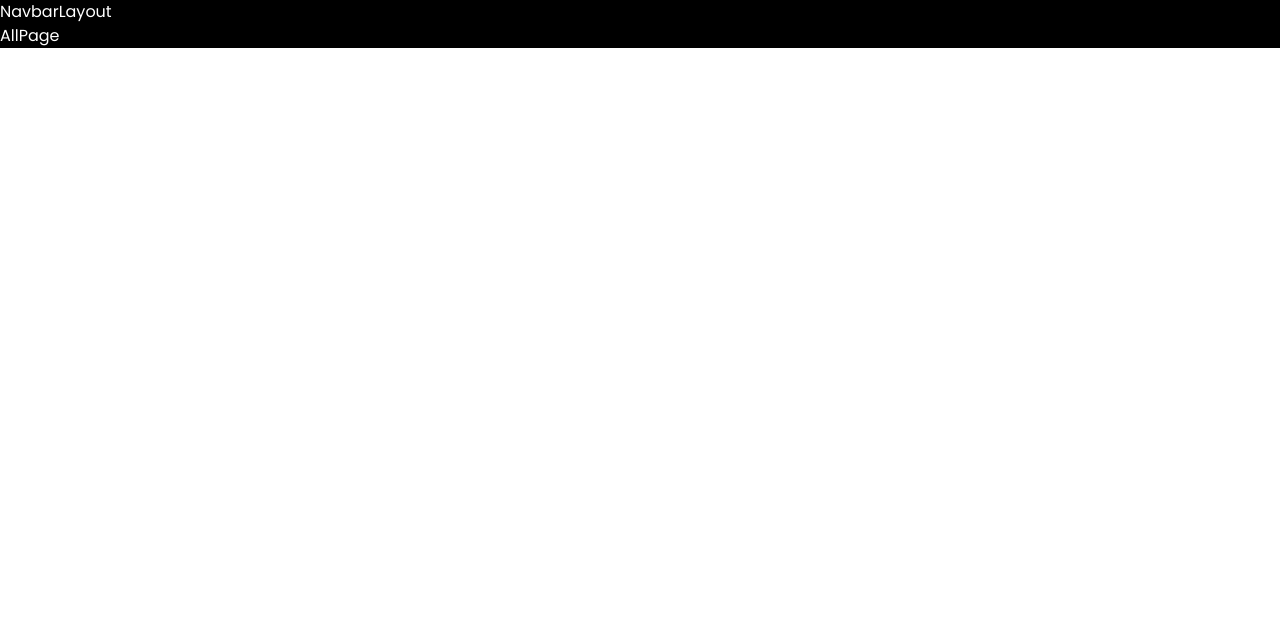
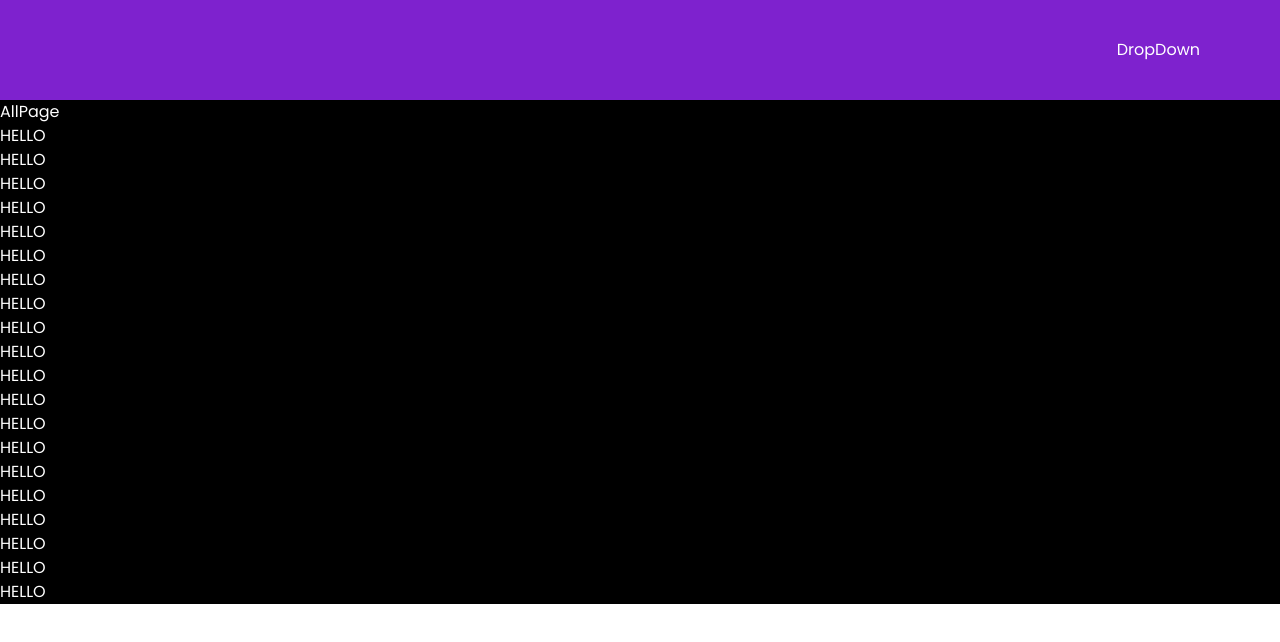
Before and after one commit to AdisGiulbudagiants/Fakestore-Project, a React (Vite) app: page / in a window 1280 px wide. Shown: the top 642 px of the page. Built offline with nearby package versions, Linux system fonts and the light colour scheme.

Commit message:
Made a draft Navbar

```diff
--- a/package.json
+++ b/package.json
@@ -1,7 +1,7 @@
 {
   "name": "fakestore-project",
   "private": true,
-  "version": "0.0.1",
+  "version": "0.1.1",
   "type": "module",
   "scripts": {
     "dev": "vite",
@@ -26,6 +26,7 @@
     "@vitejs/plugin-react": "^4.2.1",
     "autoprefixer": "^10.4.17",
     "eslint": "^8.55.0",
+    "eslint-config-prettier": "^9.1.0",
     "eslint-plugin-react": "^7.33.2",
     "eslint-plugin-react-hooks": "^4.6.0",
     "eslint-plugin-react-refresh": "^0.4.5",
--- /dev/null
+++ b/src/components/Navbar/Navbar.jsx
@@ -0,0 +1,47 @@
+import { useSelector, useDispatch } from 'react-redux'
+import { selectIsOpen, setIsOpen } from '../../redux/slices/navbarSlice'
+import PageLink from './PageLink.jsx'
+import SocialLink from './SocialLink.jsx'
+
+const Navbar = () => {
+  const isOpen = useSelector(selectIsOpen)
+  const dispatch = useDispatch()
+
+  return (
+    <div className="relative z-10 flex justify-center  h-[100px]">
+      <div className="flex items-center">
+        <button onClick={() => dispatch(setIsOpen())} className="z-30 absolute right-20 flex">
+          DropDown
+        </button>
+      </div>
+      {isOpen && (
+        <nav className="w-[100%] h-[100dvh] z-20 flex flex-col flex-wrap items-center justify-evenly bg-red-600">
+          <label className="flex text-[2rem]">
+            <PageLink click={() => dispatch(setIsOpen())} to="/" name="FAKESTORE" />
+          </label>
+          <div className="flex flex-col gap-4 text-[4.5rem]">
+            <PageLink click={() => dispatch(setIsOpen())} end to="/" name="All" />
+            <PageLink click={() => dispatch(setIsOpen())} to="/clothes" name="Clothes" />
+            <PageLink click={() => dispatch(setIsOpen())} to="/electronics" name="Electronics" />
+            <PageLink click={() => dispatch(setIsOpen())} to="/furniture" name="Furniture" />
+            <PageLink click={() => dispatch(setIsOpen())} to="/shoes" name="Shoes" />
+            <PageLink
+              click={() => dispatch(setIsOpen())}
+              to="/miscellaneous"
+              name="Miscellaneous"
+            />
+          </div>
+          <div className="w-[100%] flex justify-center text-[1.125rem]">
+            <SocialLink name="GitHub" href="https://pollenlondon.com/" />
+            <SocialLink name="Telegram" href="https://pollenlondon.com/" />
+            <SocialLink name="LinkedIn" href="https://pollenlondon.com/" />
+            <SocialLink name="Vk" href="https://pollenlondon.com/" />
+            <SocialLink name="Gmail" href="https://pollenlondon.com/" />
+          </div>
+        </nav>
+      )}
+    </div>
+  )
+}
+
+export default Navbar
--- /dev/null
+++ b/src/components/Navbar/PageLink.jsx
@@ -0,0 +1,14 @@
+/* eslint-disable react/prop-types */
+import { NavLink } from 'react-router-dom'
+
+const PageLink = ({ end = false, name, to, click }) => {
+  return (
+    <button onClick={click}>
+      <NavLink end={end} to={to}>
+        {name}
+      </NavLink>
+    </button>
+  )
+}
+
+export default PageLink
--- /dev/null
+++ b/src/components/Navbar/SocialLink.jsx
@@ -0,0 +1,10 @@
+/* eslint-disable react/prop-types */
+const SocialLink = ({ href, name }) => {
+  return (
+    <a className="mr-2" href={href} target="_blank" rel="noopener noreferrer">
+      {name}
+    </a>
+  )
+}
+
+export default SocialLink
--- a/src/layouts/NavbarLayout.jsx
+++ b/src/layouts/NavbarLayout.jsx
@@ -1,11 +1,12 @@
 import { Suspense } from 'react'
 import { Outlet } from 'react-router-dom'
+import Navbar from '../components/Navbar/Navbar'
 
 const NavbarLayout = () => {
   return (
-    <div>
-      NavbarLayout
-      <Suspense fallback={<h1>Loading...</h1>}>
+    <div className=" bg-purple-700">
+      <Navbar />
+      <Suspense fallback={<h1 className="flex justify-end">Loading...</h1>}>
         <Outlet />
       </Suspense>
     </div>
--- a/src/pages/AllPage.jsx
+++ b/src/pages/AllPage.jsx
@@ -1,5 +1,29 @@
 const AllPage = () => {
-  return <div>AllPage</div>
+  return (
+    <div className="bg-black">
+      AllPage
+      <div>HELLO</div>
+      <div>HELLO</div>
+      <div>HELLO</div>
+      <div>HELLO</div>
+      <div>HELLO</div>
+      <div>HELLO</div>
+      <div>HELLO</div>
+      <div>HELLO</div>
+      <div>HELLO</div>
+      <div>HELLO</div>
+      <div>HELLO</div>
+      <div>HELLO</div>
+      <div>HELLO</div>
+      <div>HELLO</div>
+      <div>HELLO</div>
+      <div>HELLO</div>
+      <div>HELLO</div>
+      <div>HELLO</div>
+      <div>HELLO</div>
+      <div>HELLO</div>
+    </div>
+  )
 }
 
 export default AllPage
```
Also changed, not shown: 1 other file (tests, documents, lock files or other folders).
